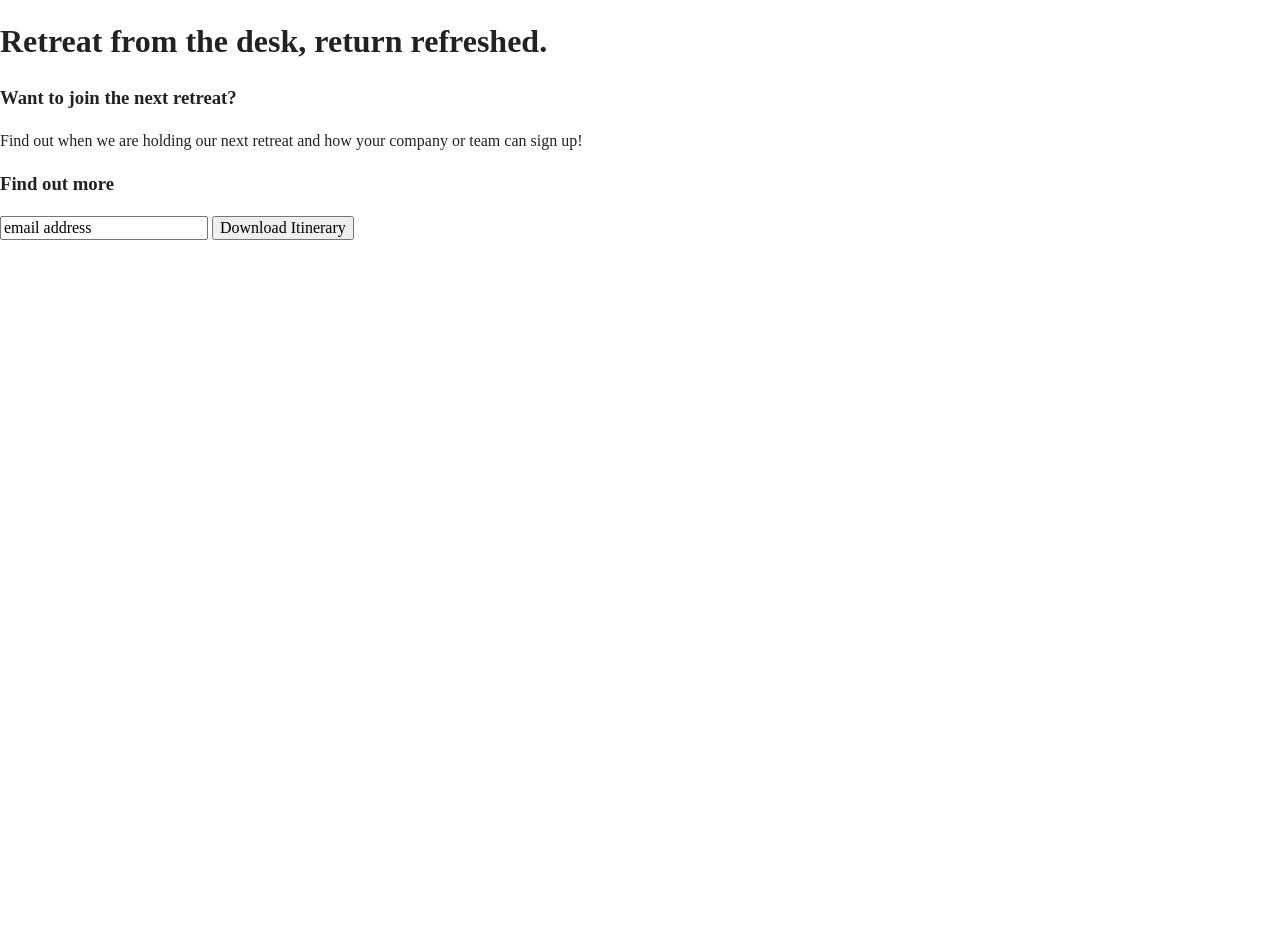
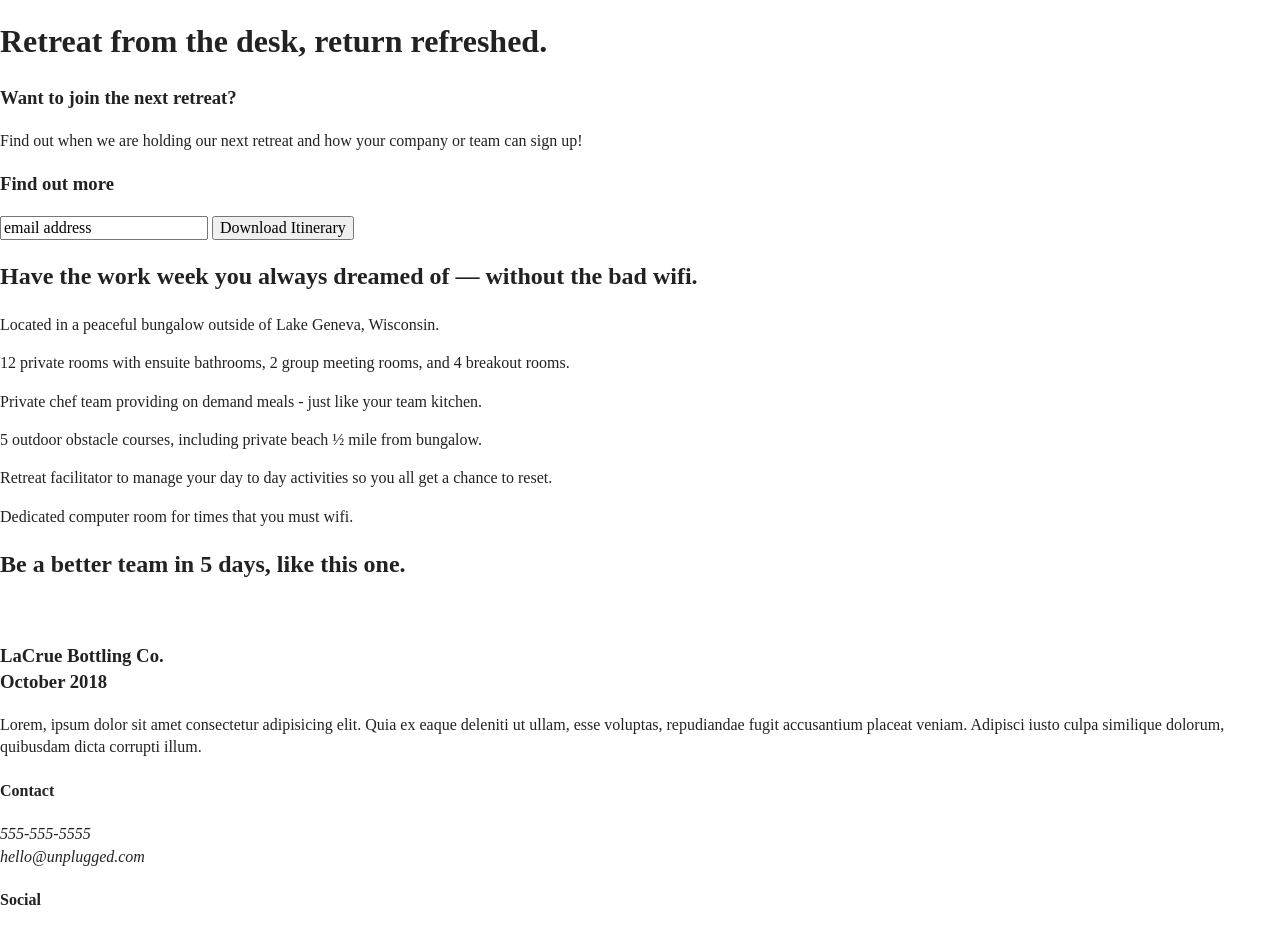
Before and after one commit to mdsncole/unplugged, a plain HTML site: page index.html in a window 1280 px wide. Shown: the part 87-1020 px from the top of the page. Before the commit the page ends 800 px from the top, so only its background shows below. Drawn offline with nearby package versions, Linux system fonts and the light colour scheme; a script that the page names is missing.

Commit message:
Added class names

```diff
--- a/index.html
+++ b/index.html
@@ -28,7 +28,7 @@
   <script src="js/plugins.js"></script>
   <script src="js/main.js"></script>
   <header>
-    <div>
+    <div class="content-wrapper">
       <a href=""><img src="" alt="unplugged logo"></a>
       <div></div>
       <nav>
@@ -43,24 +43,68 @@
     <section id="hero-area">
           <h1>Retreat from the desk, return refreshed.</h1>
     </section>
+
       <aside>
+        <div class="form-description">
           <h3>Want to join the next retreat?</h3>
           <p>Find out when we are holding our next retreat and how your company or team can sign up!</p>
           <h3>Find out more</h3>
+        </div>
+        <div class="form">
           <input type="text" name="name" value="email address">
           <input type="button" value="Download Itinerary">
+          </div>
       </aside>
-      <section id="features"></section>
-      <section id="reviews"></section>
+
+      <section id="features">
+        <div class="content-wrapper">
+          <h2>Have the work week you always dreamed of — without the bad wifi.</h2>
+          <article>
+            <p class="fontawesome-icon"></p>
+            <p class="features-item-description">Located in a peaceful bungalow outside of Lake Geneva, Wisconsin.</p>
+          </article>
+          <article>
+            <p class="fontawesome-icon"></p>
+            <p class="features-item-description">12 private rooms with ensuite bathrooms, 2 group meeting rooms, and 4 breakout rooms.</p>
+          </article>
+          <article>
+            <p class="fontawesome-icon"></p>
+            <p class="features-item-description">Private chef team providing on demand meals - just like your team kitchen.</p>
+          </article>
+          <article>
+            <p class="fontawesome-icon"></p>
+            <p class="features-item-description">5 outdoor obstacle courses, including private beach ½ mile from bungalow.</p>
+          </article>
+          <article>
+            <p class="fontawesome-icon"></p>
+            <p class="features-item-description">Retreat facilitator to manage your day to day activities so you all get a chance to reset.</p>
+          </article>
+          <article>
+            <p class="fontawesome-icon"></p>
+            <p class="features-item-description">Dedicated computer room for times that you must wifi.</p>
+          </article>
+        </div>
+      </section>
+      <section id="reviews">
+        <div class="content-wrapper">
+          <h2>Be a better team in 5 days, like this one.</h2>
+          <img src="" alt="">
+          <h3>LaCrue Bottling Co.<br>
+          October 2018</h3>
+          <p>Lorem, ipsum dolor sit amet consectetur adipisicing elit. Quia ex eaque deleniti ut ullam, esse voluptas, repudiandae fugit accusantium placeat veniam. Adipisci iusto culpa similique dolorum, quibusdam dicta corrupti illum.</p>
+        </div>
+      </section>
   </main>
   <footer>
     <div class="content-wrapper">
-      <div class="footer-contact">
+      <div class="footer-content">
         <div class="contact">
-          <address></address>
+          <h4>Contact</h4>
+          <address>555-555-5555 <br> hello@unplugged.com</address>
         </div>
         <div class="social">
-          <p><a href=""></a></p>
+          <h4>Social</h4>
+          <p><a href="" class="social-icons"></a></p>
         </div>
       </div>
       <div class="copyright"></div>
```
